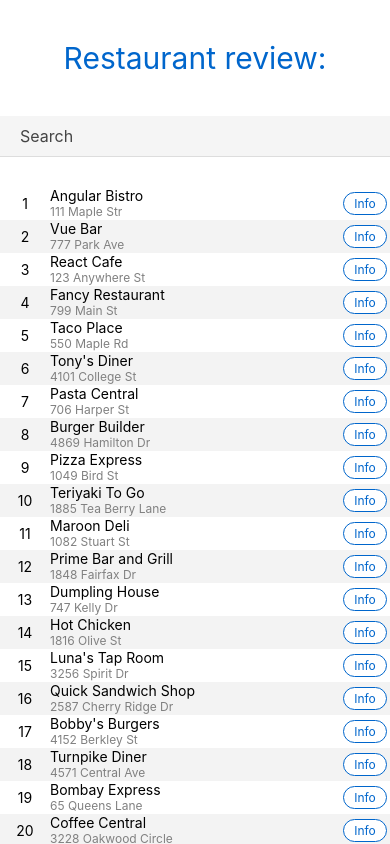
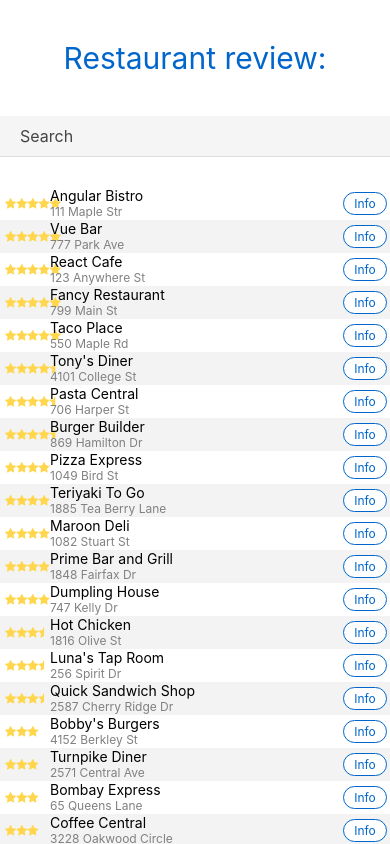
Before and after one commit to DaniyarJakupov/rn-review-app, a React Native app: screen / in a window 390 px wide. Built offline with nearby package versions, Linux system fonts and the light colour scheme.

Commit message:
Add stars rating

```diff
--- a/App.js
+++ b/App.js
@@ -4,28 +4,28 @@ import { StyleSheet, Text, View, TextInput, ScrollView, FlatList } from "react-n
 import RestaurantRow from "./src/components/RestaurantRow";
 
 const data = [
-  { name: "Angular Bistro", address: "111 Maple Str" },
-  { name: "Vue Bar", address: "777 Park Ave" },
-  { name: "React Cafe", address: "123 Anywhere St" },
-  { name: "Fancy Restaurant", address: "799 Main St" },
-  { name: "Taco Place", address: "550 Maple Rd" },
-  { name: "Tony's Diner", address: "4101 College St" },
-  { name: "Pasta Central", address: "706 Harper St" },
-  { name: "Burger Builder", address: "4869 Hamilton Dr" },
-  { name: "Pizza Express", address: "1049 Bird St" },
-  { name: "Teriyaki To Go", address: "1885 Tea Berry Lane" },
-  { name: "Maroon Deli", address: "1082 Stuart St" },
-  { name: "Prime Bar and Grill", address: "1848 Fairfax Dr" },
-  { name: "Dumpling House", address: "747 Kelly Dr" },
-  { name: "Hot Chicken", address: "1816 Olive St" },
-  { name: "Luna's Tap Room", address: "3256 Spirit Dr" },
-  { name: "Quick Sandwich Shop", address: "2587 Cherry Ridge Dr" },
-  { name: "Bobby's Burgers", address: "4152 Berkley St" },
-  { name: "Turnpike Diner", address: "4571 Central Ave" },
-  { name: "Bombay Express", address: "65 Queens Lane" },
-  { name: "Coffee Central", address: "3228 Oakwood Circle" },
-  { name: "King's Garden", address: "2935 Victoria Ct" },
-  { name: "Salads and More", address: "2454 Preston St" }
+  { name: "Angular Bistro", address: "111 Maple Str", rating: 5 },
+  { name: "Vue Bar", address: "777 Park Ave", rating: 5 },
+  { name: "React Cafe", address: "123 Anywhere St", rating: 5 },
+  { name: "Fancy Restaurant", address: "799 Main St", rating: 5 },
+  { name: "Taco Place", address: "550 Maple Rd", rating: 5 },
+  { name: "Tony's Diner", address: "4101 College St", rating: 4.5 },
+  { name: "Pasta Central", address: "706 Harper St", rating: 4.5 },
+  { name: "Burger Builder", address: "869 Hamilton Dr", rating: 4.5 },
+  { name: "Pizza Express", address: "1049 Bird St", rating: 4 },
+  { name: "Teriyaki To Go", address: "1885 Tea Berry Lane", rating: 4 },
+  { name: "Maroon Deli", address: "1082 Stuart St", rating: 4 },
+  { name: "Prime Bar and Grill", address: "1848 Fairfax Dr", rating: 4 },
+  { name: "Dumpling House", address: "747 Kelly Dr", rating: 4 },
+  { name: "Hot Chicken", address: "1816 Olive St", rating: 3.5 },
+  { name: "Luna's Tap Room", address: "256 Spirit Dr", rating: 3.5 },
+  { name: "Quick Sandwich Shop", address: "2587 Cherry Ridge Dr", rating: 3.5 },
+  { name: "Bobby's Burgers", address: "4152 Berkley St", rating: 3 },
+  { name: "Turnpike Diner", address: "2571 Central Ave", rating: 3 },
+  { name: "Bombay Express", address: "65 Queens Lane", rating: 3 },
+  { name: "Coffee Central", address: "3228 Oakwood Circle", rating: 3 },
+  { name: "King's Garden", address: "2935 Victoria Ct", rating: 2 },
+  { name: "Salads and More", address: "2454 Preston St", rating: 1 }
 ];
 
 export default class App extends Component {
--- a/src/components/RestaurantRow.js
+++ b/src/components/RestaurantRow.js
@@ -1,5 +1,8 @@
 import React, { Component } from "react";
 import { View, Text, StyleSheet, TouchableHighlight } from "react-native";
+import Icon from "react-native-vector-icons/FontAwesome";
+
+import Stars from "./Stars";
 
 class RestaurantRow extends Component {
   state = {
@@ -15,8 +18,8 @@ class RestaurantRow extends Component {
     return (
       <View style={{ backgroundColor: index % 2 == 0 ? "#ffffff" : "#f3f3f3" }} key={place.name}>
         <View style={[styles.row]}>
-          <View style={styles.edges}>
-            <Text>{index + 1}</Text>
+          <View style={styles.stars}>
+            <Stars rating={place.rating} />
           </View>
 
           <View style={styles.nameAddress}>
@@ -52,6 +55,14 @@ const styles = StyleSheet.create({
     padding: 5,
     minWidth: 50
   },
+  stars: {
+    flex: 1,
+    alignItems: "center",
+    flexDirection: "row",
+    justifyContent: "flex-start",
+    padding: 5,
+    minWidth: 50
+  },
   nameAddress: {
     flex: 8,
     flexDirection: "column"
--- /dev/null
+++ b/src/components/Stars.js
@@ -0,0 +1,22 @@
+import React from "react";
+
+import { View } from "react-native";
+
+import Icon from "react-native-vector-icons/FontAwesome";
+
+const Stars = ({ rating }) => {
+  const stars = [...Array(Math.ceil(rating))];
+
+  return (
+    <View style={{ flexDirection: "row" }}>
+      {stars.map((_, i) => {
+        // show star-half on the last star,
+        // if the rating is not a whole number
+        const name = Math.floor(rating) > i ? "star" : "star-half";
+        return <Icon key={i} name={name} color="#FFD64C" />;
+      })}
+    </View>
+  );
+};
+
+export default Stars;
```
